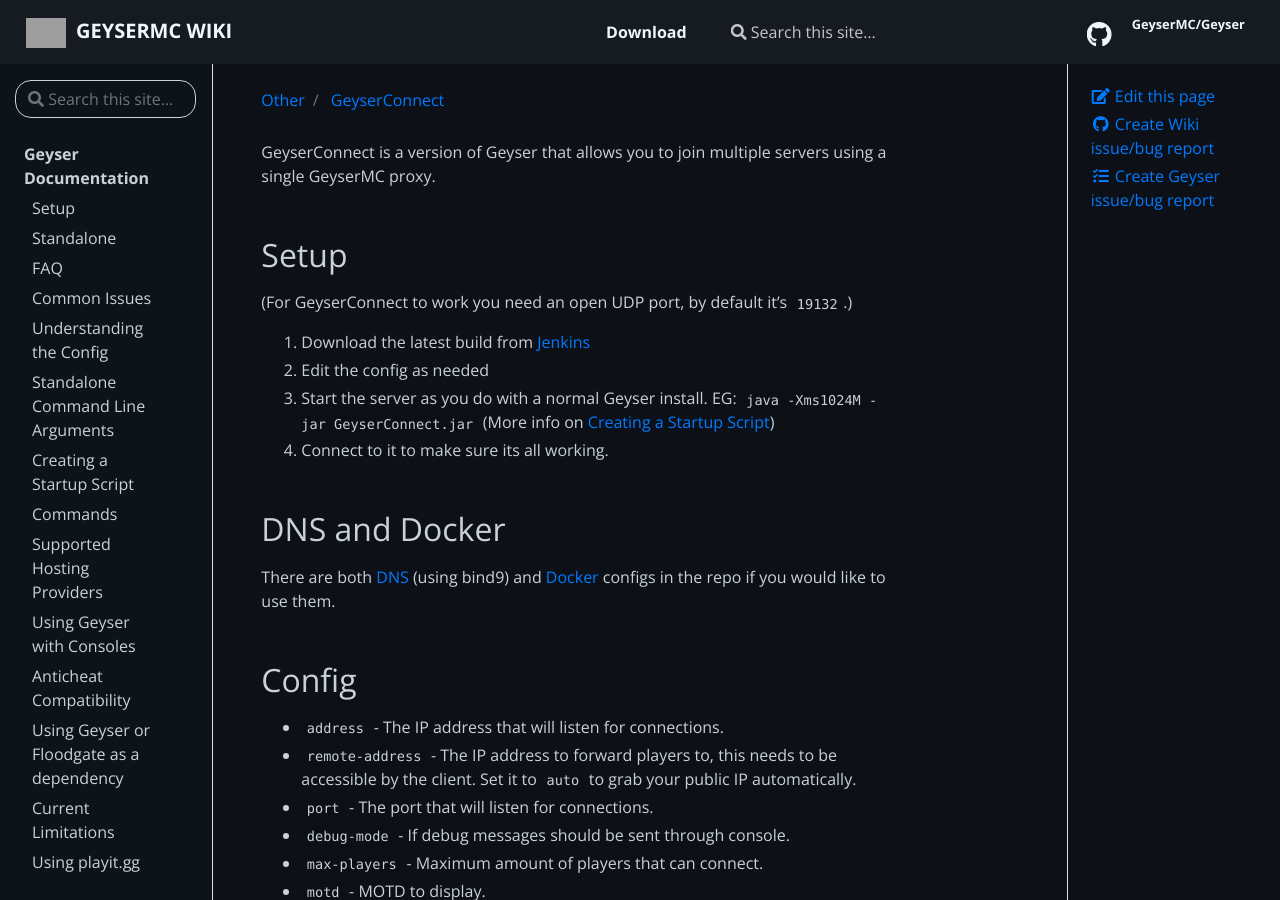
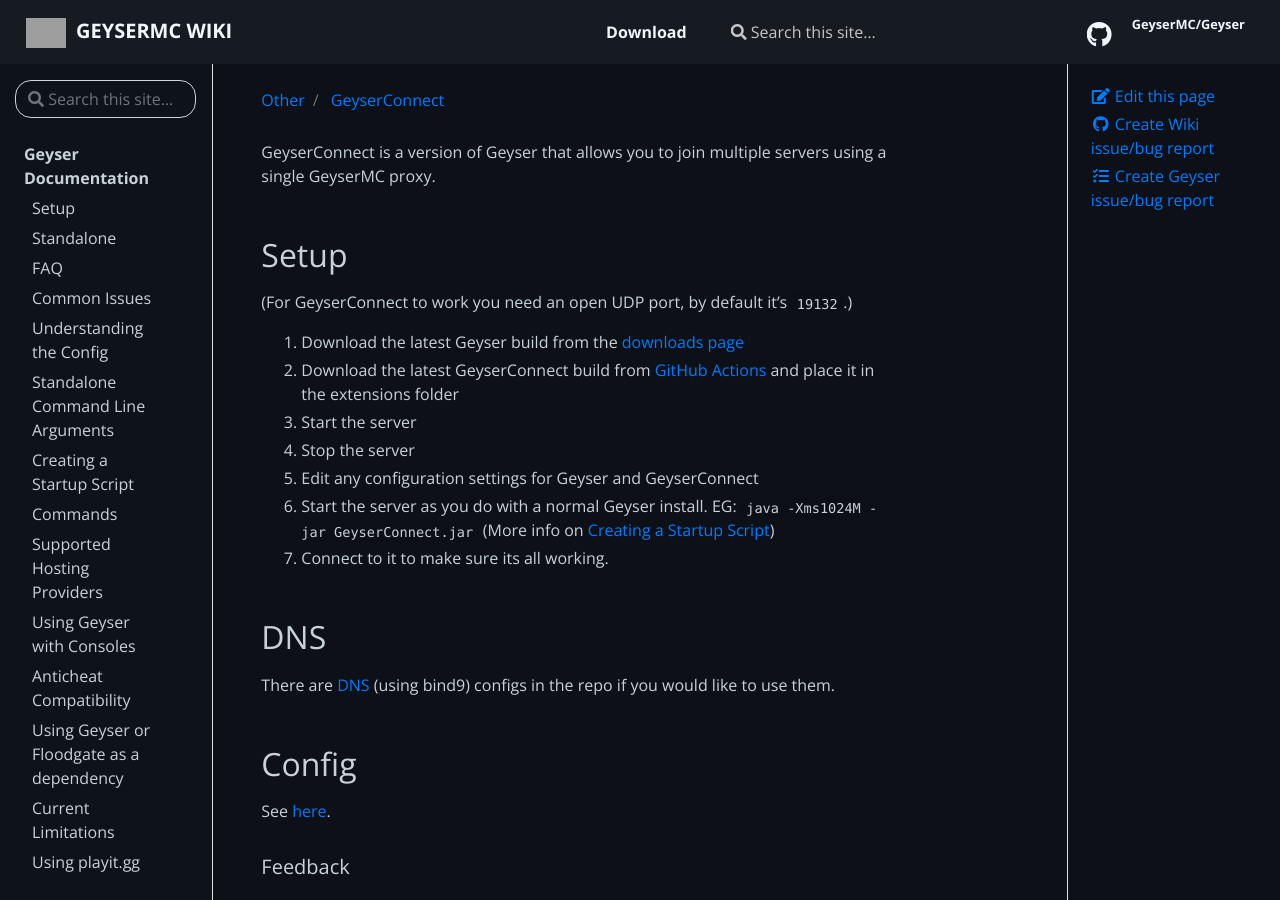
Before and after one commit to GeyserMC/GeyserWiki, a Jekyll site: the page built from _docs/other/geyserconnect.md, in a window 1280 px wide and 900 px high. Built offline with Jekyll 4.4.1, drawn with Linux system fonts in a browser that asks for light colours; some of the changed text lies outside the part shown; grey boxes are pictures that could not be loaded.

Commit message:
Update GeyserConnect information

```diff
--- a/_docs/other/geyserconnect.md
+++ b/_docs/other/geyserconnect.md
@@ -8,29 +8,16 @@
 
 ## Setup
 (For GeyserConnect to work you need an open UDP port, by default it's `19132`.)
-1. Download the latest build from [Jenkins](https://ci.opencollab.dev/job/GeyserMC/job/GeyserConnect/job/master/)
-2. Edit the config as needed
-3. Start the server as you do with a normal Geyser install. EG: `java -Xms1024M -jar GeyserConnect.jar` (More info on [Creating a Startup Script](/geyser/creating-a-startup-script/))
-4. Connect to it to make sure its all working.
+1. Download the latest Geyser build from the [downloads page](https://geysermc.org/download#standalone)
+2. Download the latest GeyserConnect build from [GitHub Actions](https://github.com/GeyserMC/GeyserConnect/actions) and place it in the extensions folder
+3. Start the server
+4. Stop the server
+5. Edit any configuration settings for Geyser and GeyserConnect
+6. Start the server as you do with a normal Geyser install. EG: `java -Xms1024M -jar GeyserConnect.jar` (More info on [Creating a Startup Script](/geyser/creating-a-startup-script/))
+7. Connect to it to make sure its all working.
 
-## DNS and Docker
-There are both [DNS](https://github.com/GeyserMC/GeyserConnect/tree/master/bind9) (using bind9) and [Docker](https://github.com/GeyserMC/GeyserConnect/tree/master/docker) configs in the repo if you would like to use them.
+## DNS
+There are [DNS](https://github.com/GeyserMC/GeyserConnect/tree/master/bind9) (using bind9) configs in the repo if you would like to use them.
 
 ## Config
-* `address` - The IP address that will listen for connections.
-* `remote-address` - The IP address to forward players to, this needs to be accessible by the client. Set it to `auto` to grab your public IP automatically.
-* `port` - The port that will listen for connections.
-* `debug-mode` - If debug messages should be sent through console.
-* `max-players` - Maximum amount of players that can connect.
-* `motd` - MOTD to display.
-* `geyser`
-  * `debug-mode` - If debug messages should be sent through the console, has to be enabled in both places to work.
-  * `shutdown-time` - The time to wait after the last player disconnects to shutdown the proxy, in seconds. Set to -1 to disable.
-* `servers` - A list of servers to show for everyone build from `address`, `port`, `name`, `online` and `bedrock` all optional apart from address.
-* `custom-servers`
-  * `enabled` - Should custom servers be enabled for users.
-  * `max` - Max amount of custom servers per user.
-  * `storage-type` - Storage engine for custom servers. Can be `json`, `sqlite`, `mysql`
-  * `mysql` - Connection information for the MySQL database if enabled
-
-The default config can be found [here](https://github.com/GeyserMC/GeyserConnect/blob/master/src/main/resources/config.yml).
+See [here](https://github.com/GeyserMC/GeyserConnect/blob/master/src/main/resources/config.yml).
```
